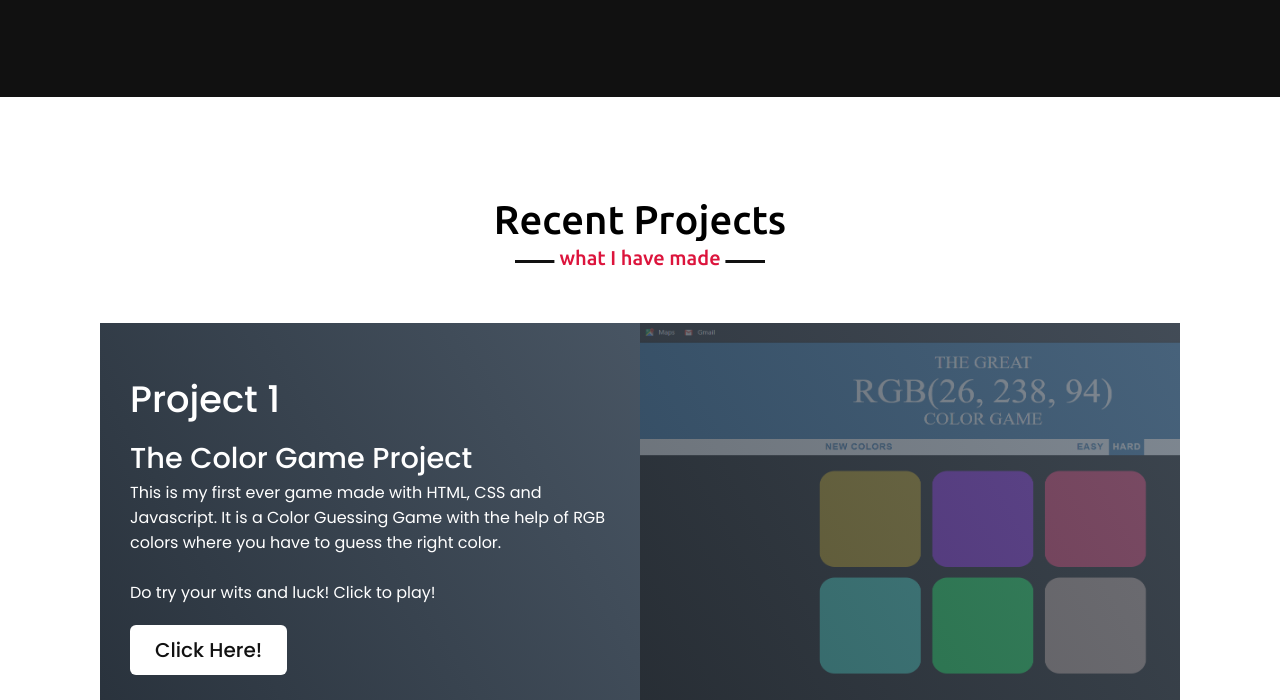
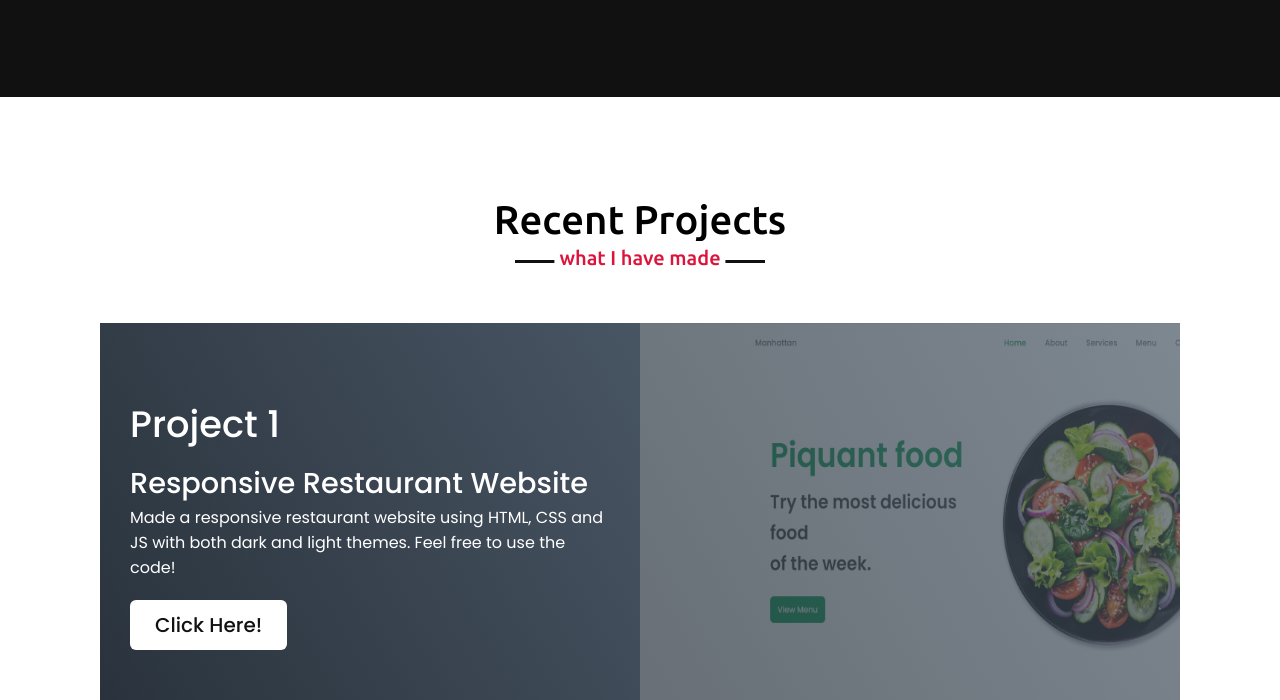
Before and after one commit to Anshika-Srivastava/My-Portfolio.github.io, a plain HTML site: page index.html in a window 1280 px wide. Shown: the part 2062-2762 px from the top of the page. Drawn offline with nearby package versions, Linux system fonts and the light colour scheme.

Commit message:
Update index.html

```diff
--- a/index.html
+++ b/index.html
@@ -143,6 +143,19 @@
             <div class="project-item">
                 <div class="project-info">
                   <h1>Project 1</h1>
+                  <h2>Responsive Restaurant Website</h2>
+                  <p>Made a responsive restaurant website using HTML, CSS and JS with both dark and light themes. Feel free to use the code!</p>
+                  <a href="https://anshika-srivastava.github.io/Manhattan-Restaurant/">
+                    Click Here!
+                  </a>
+                </div>
+                <div class="project-img">
+                    <a href="https://anshika-srivastava.github.io/Manhattan-Restaurant/" ><img src="img3.png" alt="img"></a>
+                </div>
+              </div>
+            <div class="project-item">
+                <div class="project-info">
+                  <h1>Project 2</h1>
                   <h2>The Color Game Project</h2>
                   <p>This is my first ever game made with HTML, CSS and Javascript. It is a Color Guessing Game with the help of RGB colors where you have to guess the right color.
                       <br>
@@ -159,7 +172,7 @@
               </div>
               <div class="project-item">
                     <div class="project-info">
-                        <h1>Project 2</h1>
+                        <h1>Project 3</h1>
                         <h2>Responsive Web Page</h2>
                         <p>It is a responsive home page example for a website I made as beginner. Feel free to use the code for your websites!</p>
                         <a href="https://anshika-srivastava.github.io/I-Share/">
```
